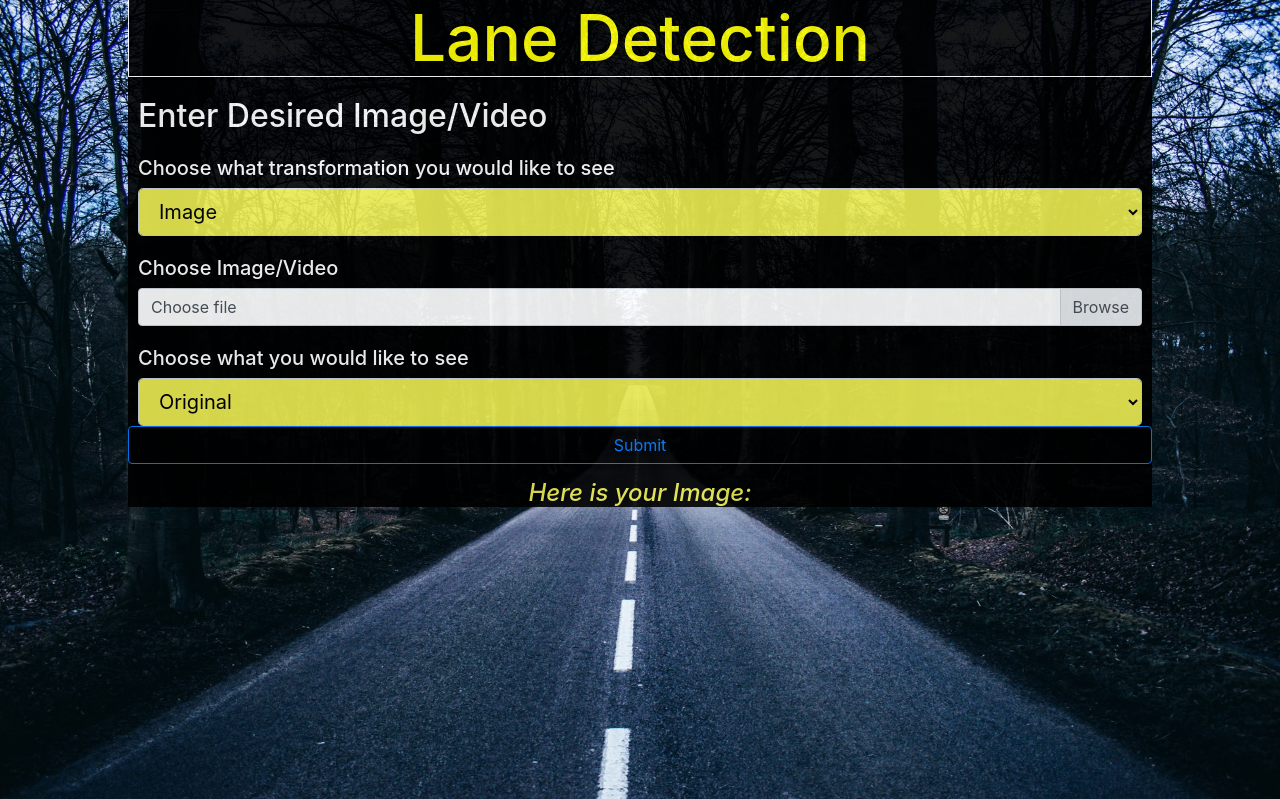
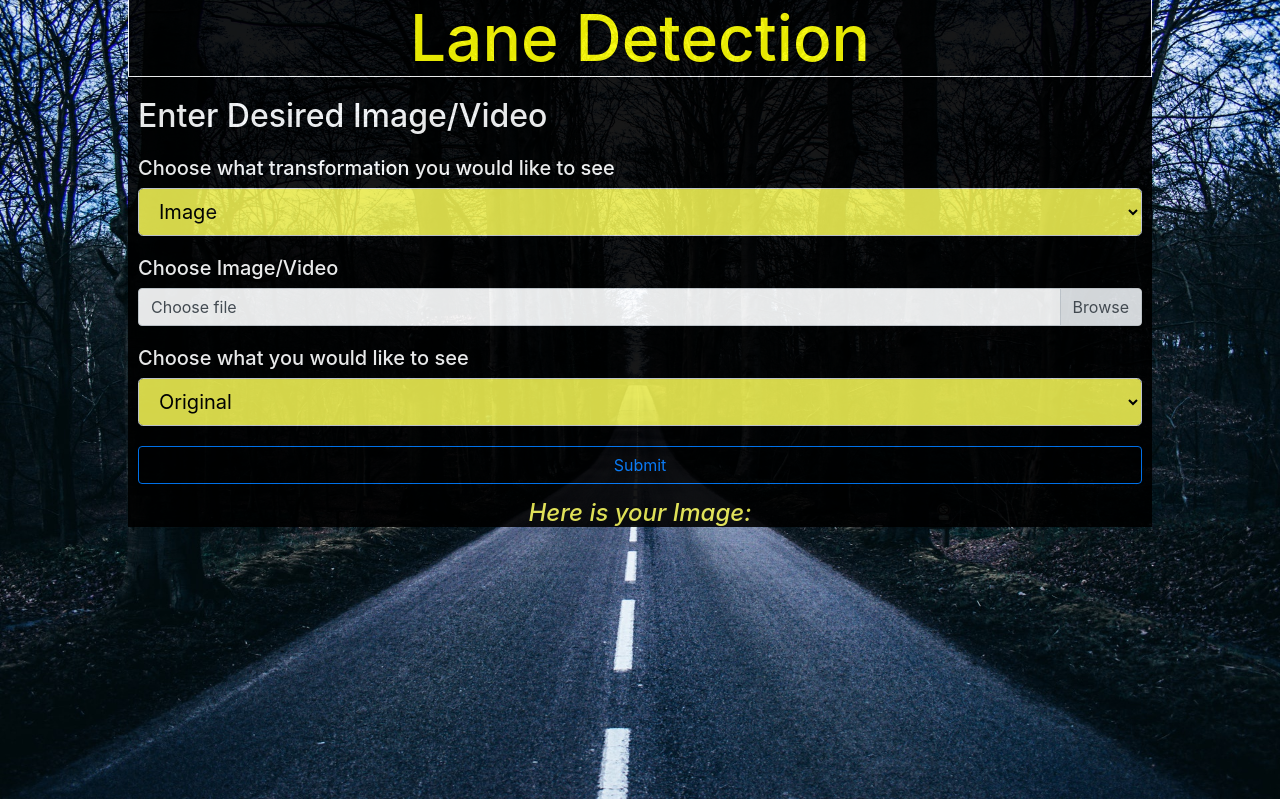
Before and after one commit to MahimaKhatri/Lane-Detection, a Python web app: template app/templates/index.html in a window 1280 px wide. Shown: the part 97-896 px from the top of the page. Run offline with Jinja, Linux system fonts and the light colour scheme; the template is opened without the code that fills it: most values are stand-ins (such as "Sample title", 1, 10 or a date in 2020); some libraries are stand-ins or nearby versions.

Commit message:
Project Completed

```diff
--- a/app/templates/index.html
+++ b/app/templates/index.html
@@ -81,19 +81,19 @@
               <option value="lanes">Lanes</option>
               <option value="lanes_with_path">Lanes + path</option>
             </select>
+            <button type="submit" class="btn btn-outline-primary btn-block" style="align-items: center; margin-top: 20px;">Submit</button>
+            <div class="lane-head6">
+              <h4>Here is your Image:</h4>
+              {% if path %}
+                {% if (choice == "Image") %}
+                    <img src="{{path}}" style="width: 1200px; height: auto;">
+                {% endif %}
+              {% endif %}
+            </div>
           </div>
         </div>
-        <button type="button" class="btn btn-outline-primary btn-block" style="align-items: center;">Submit</button>
       </form>
 
-    <div class="lane-head6">
-      <h4>Here is your Image:</h4>
-      {% if path %}
-        {% if (choice == "Image") %}
-            <img src="{{path}}">
-        {% endif %}
-      {% endif %}
-    </div>
 
   </div>
 </div>
```
Also changed, not shown: app/static/uploads/Images/Canny/test_imagecanny.jpg (added), app/static/uploads/Images/Gaussian/test_imagegauss.jpg (added), app/static/uploads/Images/Original/test_image.jpg (added), app/static/uploads/Images/ROI/test_imageroi.jpg (added), 1 other file.
